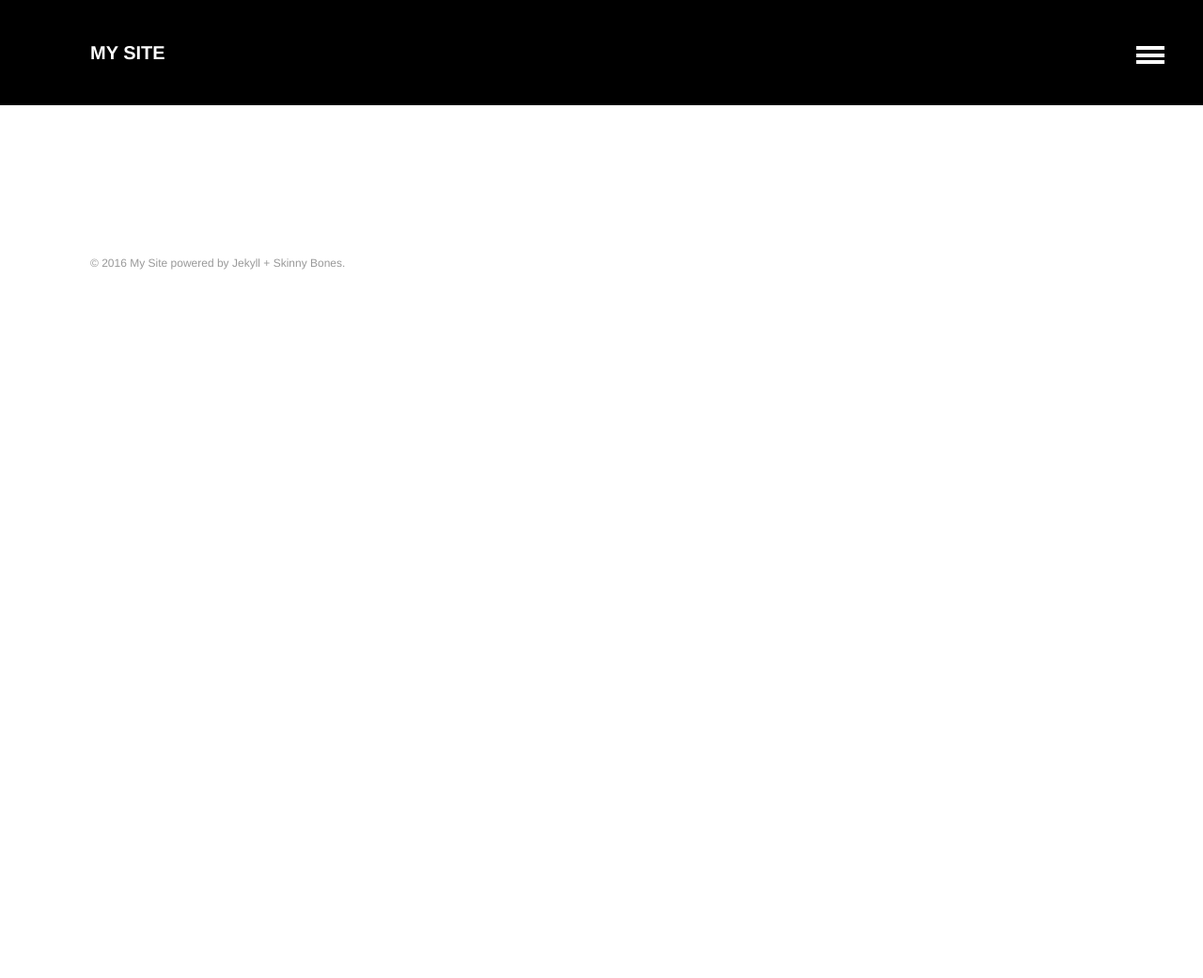
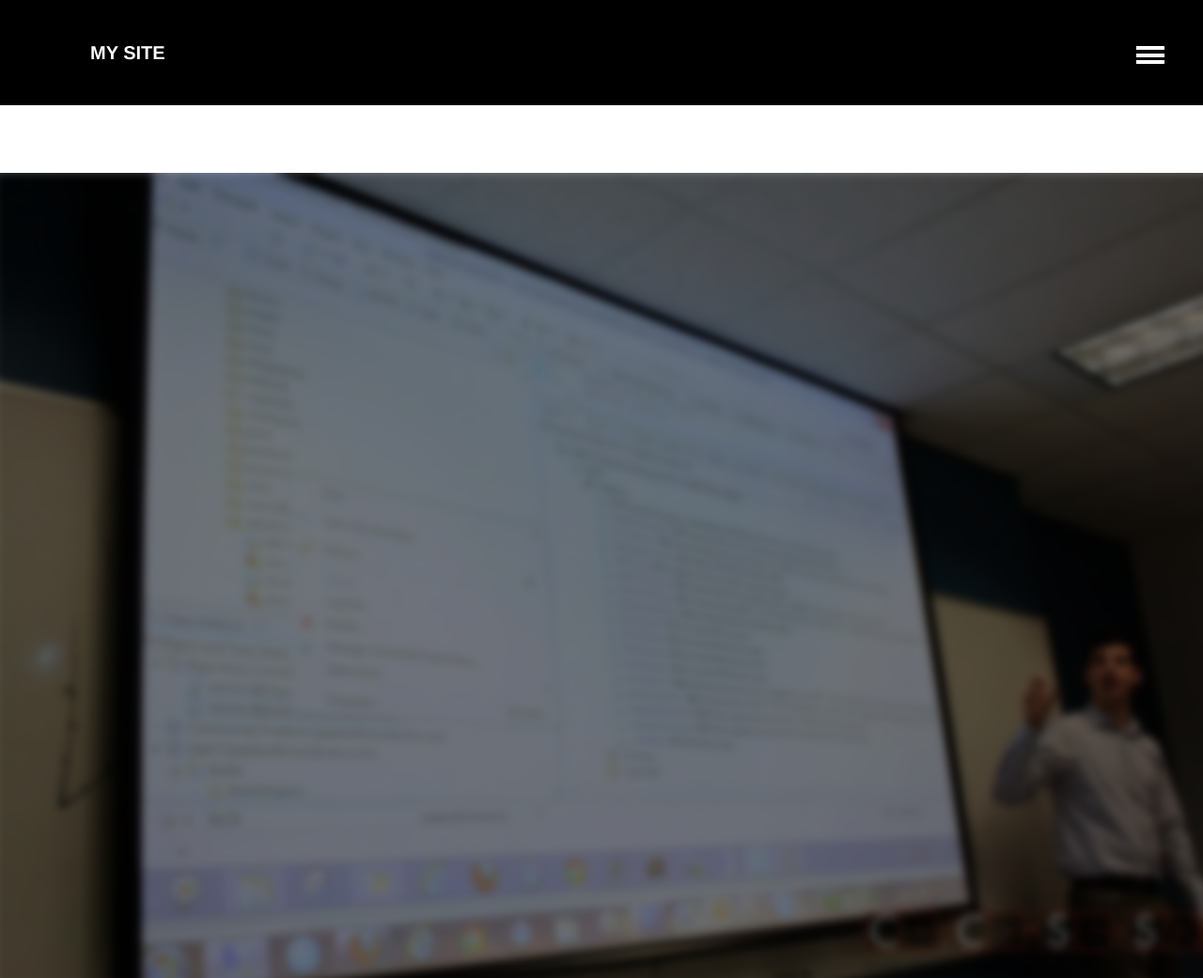
Before and after one commit to brittnylapierre/ccss_web, a Jekyll site: the page built from index.md, in a window 1280 px wide. Shown: the whole page at 94% size. Built offline with Jekyll 4.4.1, drawn with Linux system fonts in a browser that asks for light colours; before the commit the page ends 900 px from its top, so only the background shows below that.

Commit message:
Updated index.md

```diff
--- a/index.md
+++ b/index.md
@@ -4,6 +4,7 @@ permalink: /
 title: Latest Posts
 published: true
 ---
+<img class="page-image" src="./images/techtalk.png" alt="tech talk"  height="1080">
 <div class="tiles">
 {% for post in site.posts %}
 	{% include post-grid.html %}
```
